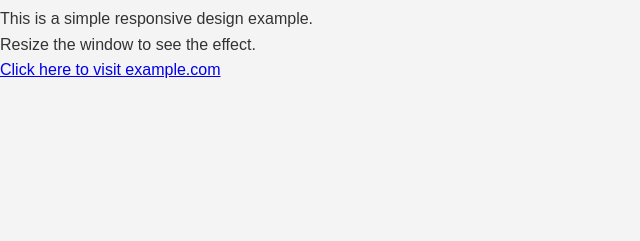
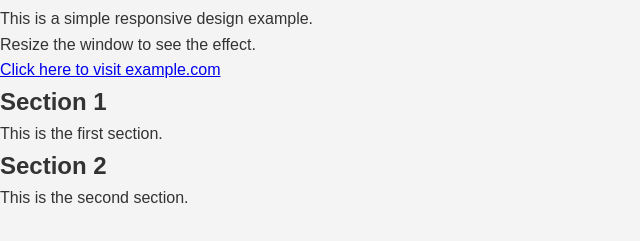
Before and after one commit to Adityaprj/live_cohort, a plain HTML site: page responsive-1/index.html in a window 1280 px wide. Shown: the part 45-286 px from the top of the page, without its empty margins (0-640 px from the left). Drawn offline with Linux system fonts and the light colour scheme.

Commit message:
add html

```diff
--- a/responsive-1/index.html
+++ b/responsive-1/index.html
@@ -14,7 +14,16 @@
         <span>
             <a href="https://www.google.com" target="_blank">Click here to visit example.com</a>
         </span>
-
+        <div class="sct">
+            <div class="sct1">
+                <h2>Section 1</h2>
+                <p>This is the first section.</p>
+            </div>
+            <div class="sct2">
+                <h2>Section 2</h2>
+                <p>This is the second section.</p>
+            </div>
+        </div>
     </div>
 </body>
 </html>
```
